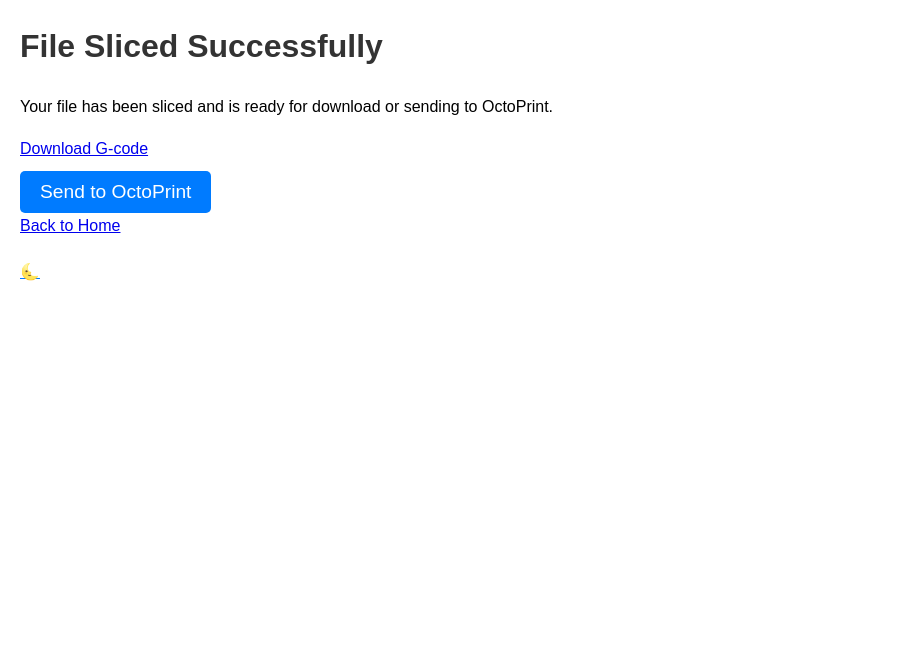
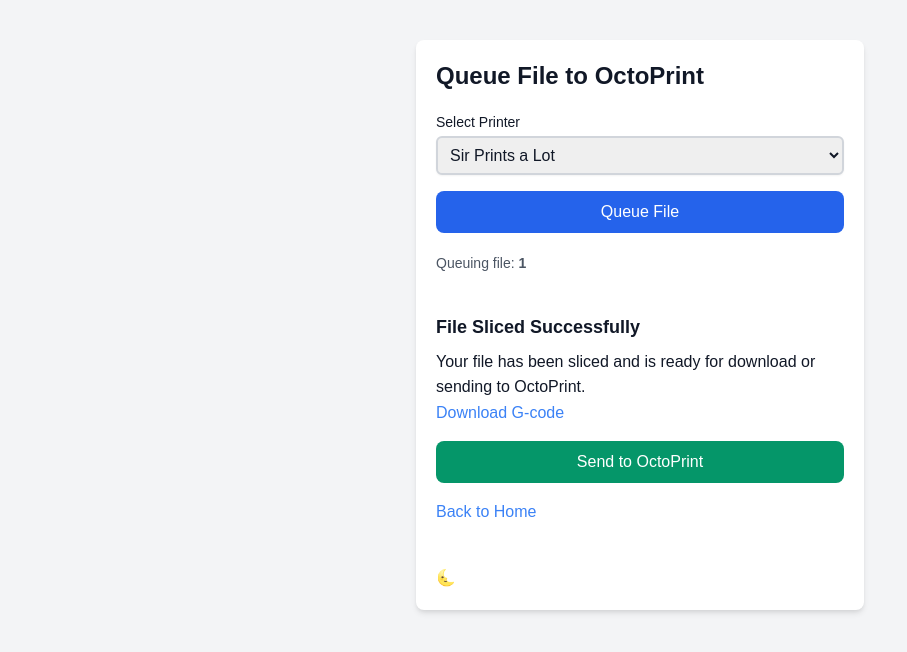
Before and after one commit to eastoncrafter/appleslicer, a Flask app: page /sliced_file/1 in a window 1280 px wide. Shown: the top 652 px of the page, without its empty margins (0-907 px from the left). Run offline with Flask 3, Linux system fonts and the light colour scheme.

Commit message:
Queue update, adds support for Continuous print

```diff
--- a/app.py
+++ b/app.py
@@ -3,14 +3,15 @@ import os
 import subprocess
 import requests
 from werkzeug.utils import secure_filename
+import json
 
 app = Flask(__name__)
 
 UPLOAD_FOLDER = 'uploads'
 OUTPUT_FOLDER = 'outputs'
 SLIC3R_EXECUTABLE = 'C:\\Program Files\\Prusa3D\\PrusaSlicer\\prusa-slicer-console.exe'
-OCTOPRINT_API_KEY = 'enter your token here'
-OCTOPRINT_URL = 'http://192.168.50.160/api/files/local'
+OCTOPRINT_API_KEY = 'eP1a5wTv8q5hn3ArUFxq1Kffg8Kh0pYd-3erT1_JqlI'
+OCTOPRINT_URL = 'http://10.1.10.56/api/files/local'
 
 app.config['UPLOAD_FOLDER'] = UPLOAD_FOLDER
 app.config['OUTPUT_FOLDER'] = OUTPUT_FOLDER
@@ -19,6 +20,9 @@ app.config['OUTPUT_FOLDER'] = OUTPUT_FOLDER
 os.makedirs(UPLOAD_FOLDER, exist_ok=True)
 os.makedirs(OUTPUT_FOLDER, exist_ok=True)
 
+
+
+# Index page, renders options and list of config files
 @app.route('/')
 def index():
     options = [
@@ -29,6 +33,12 @@ def index():
 
     return render_template('index.html', options=options, config_files=config_files)
 
+
+
+
+
+
+# Main Slicing function, takes the uploaded file and config file, and slices the STL file, then redirects to the sliced file page with options to download, send to octoprint, queue to octoprint, or return to home.
 @app.route('/upload', methods=['POST'])
 def upload_file():
     if 'file' not in request.files or not request.files['file'].filename:
@@ -70,14 +80,66 @@ def upload_file():
 
     return redirect(url_for('sliced_file_page', filename=os.path.basename(output_file)))
 
+
+
+
+
+
+
+
+#Slice config management
+####################################################################################################
+@app.route('/save_config', methods=['POST'])
+def save_config():
+    if 'config_file' not in request.files or not request.files['config_file'].filename:
+        return "No config file provided.", 400
+
+    config_file = request.files['config_file']
+    config_name = request.form.get('config_name', config_file.filename)
+    config_filename = secure_filename(config_name)
+    config_filepath = os.path.join(app.config['UPLOAD_FOLDER'], config_filename)
+    config_file.save(config_filepath)
+
+    return redirect(url_for('index'))
+#--------------------------------------------------------------------------------------------------#
+@app.route('/delete_config/<config_name>', methods=['POST'])
+def delete_config(config_name):
+    config_filepath = os.path.join(app.config['UPLOAD_FOLDER'], secure_filename(config_name))
+    if os.path.exists(config_filepath):
+        os.remove(config_filepath)
+        return redirect(url_for('index'))
+    else:
+        return "Config file not found.", 404
+####################################################################################################
+
+
+
+
+
+
+
+
+# Simple interface to download the gcode, push or queue to octoprint, or return to home. Accepts the filename of the gcode file so it can be passed to /download and /send_to_octoprint
 @app.route('/sliced_file/<filename>')
 def sliced_file_page(filename):
     return render_template('sliced_file.html', filename=filename)
 
+
+# Download function for the above function
 @app.route('/download/<filename>')
 def download_file(filename):
     return send_from_directory(app.config['OUTPUT_FOLDER'], filename)
 
+
+
+
+
+
+
+
+
+
+# Send to Octoprint : Accepts the filename of the gcode file, then posts it to the octoprint api with OCTOPRINT_URL and OCTOPRINT_API_KEY as defined at the top of the file.
 @app.route('/send_to_octoprint/<filename>', methods=['POST'])
 def send_to_octoprint(filename):
     file_path = os.path.join(app.config['OUTPUT_FOLDER'], filename)
@@ -96,27 +158,90 @@ def send_to_octoprint(filename):
     else:
         return f"Failed to send file to OctoPrint: {response.status_code} - {response.text}", 500
 
-@app.route('/save_config', methods=['POST'])
-def save_config():
-    if 'config_file' not in request.files or not request.files['config_file'].filename:
-        return "No config file provided.", 400
 
-    config_file = request.files['config_file']
-    config_name = request.form.get('config_name', config_file.filename)
-    config_filename = secure_filename(config_name)
-    config_filepath = os.path.join(app.config['UPLOAD_FOLDER'], config_filename)
-    config_file.save(config_filepath)
 
-    return redirect(url_for('index'))
+# Advanced Queue to octoprint page
+# Serves a page that shows a dropdown for which printer to print on, and a submit button to queue the file to that printer. Accepts the filename of the gcode file. Renders the queue_to_octoprint.html template.
+@app.route('/queue_to_octoprint/<filename>')
+def queue_to_octoprint_page(filename):
+    return render_template('queue_to_octoprint.html', filename=filename)
 
-@app.route('/delete_config/<config_name>', methods=['POST'])
-def delete_config(config_name):
-    config_filepath = os.path.join(app.config['UPLOAD_FOLDER'], secure_filename(config_name))
-    if os.path.exists(config_filepath):
-        os.remove(config_filepath)
-        return redirect(url_for('index'))
-    else:
-        return "Config file not found.", 404
+
+#Queue to octoprint post function #takes the filename of the gcode file and the printer name, then posts the file to the octoprint api as normal. Will then make a post request to Continuous Print plugin to queue the file to the selected printer. Post to  http://10.1.10.56/plugin/continuousprint/set/add with json provided
+@app.route('/queue_to_octoprint/<filename>', methods=['POST'])
+def queue_to_octoprint(filename):
+    printer_name = request.form.get('printer_name')
+    file_path = os.path.join(app.config['OUTPUT_FOLDER'], filename)
+    if not os.path.exists(file_path):
+        return "File not found.", 404
+
+    with open(file_path, 'rb') as file:
+        response = requests.post(
+            OCTOPRINT_URL,
+            headers={'X-Api-Key': OCTOPRINT_API_KEY},
+            files={'file': file}
+        )
+
+    if response.status_code == 201:
+        headers = {
+        "Authorization": "Bearer eP1a5wTv8q5hn3ArUFxq1Kffg8Kh0pYd-3erT1_JqlI",  # Replace <your-token> with the actual token
+        "Content-Type": "application/json"
+      }
+        queue_response = requests.post(
+            url='http://10.1.10.56/plugin/continuousprint/set/add',
+            headers={
+                "Authorization": "Bearer iggUK5dwXCiO66NQIZKl06oIjWL1c9_mpWTIu2GZ4ps", # Replace <your-token> with the actual token
+            },
+            files={
+                'json': (None, json.dumps({
+                    "path": filename,  # dynamically post with the filename provided
+                    "sd": False,
+                    "count": 1,
+                    "jobDraft": False,
+                    "queue": "local",
+                    "profiles": ["Creality Ender 3"]
+                }))
+            }
+        )
+        print(queue_response)
+        if queue_response.status_code == 200:
+
+            return "File successfully queued to OctoPrint."
+        else:
+                return f"Failed to queue file: {queue_response.status_code} - {queue_response.text}", 500
+
+
+
+
+
+
+
+
+
+
+
+
+
+
+
+
+
+
+
+
+
+
+
+
+
+
+
+
+
+
+
+
+
 
 if __name__ == '__main__':
     app.run(debug=True)
--- a/templates/sliced_file.html
+++ b/templates/sliced_file.html
@@ -3,41 +3,19 @@
 <head>
     <meta charset="UTF-8">
     <meta name="viewport" content="width=device-width, initial-scale=1.0">
-    <title>Sliced File</title>
+    <title>Queue to OctoPrint</title>
+    <link rel="stylesheet" href="https://cdnjs.cloudflare.com/ajax/libs/tailwindcss/2.2.19/tailwind.min.css">
     <style>
         body {
             font-family: Arial, sans-serif;
-            margin: 20px;
             line-height: 1.6;
-            background-color: white;
-            color: black;
-        }
-        h1, h2 {
-            color: #333;
-        }
-        .upload-button {
-            font-size: 1.2em;
-            padding: 10px 20px;
-            background-color: #007bff;
-            color: white;
-            border: none;
-            cursor: pointer;
-            border-radius: 5px;
-        }
-        .upload-button:hover {
-            background-color: #0056b3;
-        }
-        .toggle-button {
-            cursor: pointer;
-            color: #007bff;
-            text-decoration: underline;
         }
         .dark-mode {
             background-color: #333;
-            color: white;
+            color: black;
         }
         .dark-mode h1, .dark-mode h2 {
-            color: white;
+            color: black;
         }
         .dark-mode .upload-button {
             background-color: #555;
@@ -50,6 +28,19 @@
         }
         .dark-mode a:hover {
             color: #63b8ff;
+        }
+        .dark-mode p {
+            color: black;
+        }
+        .dark-mode label {
+            color: black;
+        }
+        select {
+            border: 2px solid #4A90E2;
+            padding: 0.5rem;
+        }
+        .dark-mode select {
+            border-color: #1e90ff;
         }
     </style>
     <script>
@@ -71,18 +62,45 @@
         document.addEventListener('DOMContentLoaded', loadDarkMode);
     </script>
 </head>
-<body>
-    <h1>File Sliced Successfully</h1>
-    <p>Your file has been sliced and is ready for download or sending to OctoPrint.</p>
-    <a href="/download/{{ filename }}" class="download-link">Download G-code</a>
-    <form action="/send_to_octoprint/{{ filename }}" method="post" style="margin-top: 10px;">
-        <button type="submit" class="upload-button">Send to OctoPrint</button>
-    </form>
-    <a href="/" class="home-link">Back to Home</a>
+<body class="bg-gray-100 text-gray-900">
+    <div class="container mx-auto mt-10 p-5 max-w-md bg-white rounded-lg shadow-md">
+        <h1 class="text-2xl font-bold mb-5">Queue File to OctoPrint</h1>
 
-    <!-- Dark Mode Toggle -->
-    <div style="margin-top: 20px;">
-        <span id="dark-mode-toggle" class="toggle-button" onclick="toggleDarkMode()">🌜</span>
+        <form action="/queue_to_octoprint/{{ filename }}" method="POST" class="space-y-4">
+            <div>
+                <label for="printer_name" class="block text-sm font-medium">Select Printer</label>
+                <select id="printer_name" name="printer_name" class="mt-1 block w-full rounded-md border-gray-300 shadow-sm focus:ring-indigo-500 focus:border-indigo-500">
+                    <option value="Creality Ender 3">Sir Prints a Lot</option>
+                    <option value="Printer2">Printer 2</option>
+                    <option value="Printer3">Printer 3</option>
+                </select>
+            </div>
+
+            <div>
+                <button type="submit" class="w-full bg-blue-600 text-white py-2 px-4 rounded-lg hover:bg-blue-700 focus:outline-none focus:ring-2 focus:ring-offset-2 focus:ring-blue-500">
+                    Queue File
+                </button>
+            </div>
+        </form>
+
+        <p class="mt-5 text-sm text-gray-600">Queuing file: <strong>{{ filename }}</strong></p>
+
+        <div class="mt-10">
+            <h1 class="text-lg font-bold">File Sliced Successfully</h1>
+            <p class="mt-2">Your file has been sliced and is ready for download or sending to OctoPrint.</p>
+            <a href="/download/{{ filename }}" class="text-blue-500 hover:underline">Download G-code</a>
+            <form action="/send_to_octoprint/{{ filename }}" method="post" class="mt-4">
+                <button type="submit" class="w-full bg-green-600 text-white py-2 px-4 rounded-lg hover:bg-green-700 focus:outline-none focus:ring-2 focus:ring-offset-2 focus:ring-green-500">
+                    Send to OctoPrint
+                </button>
+            </form>
+            <a href="/" class="block mt-4 text-blue-500 hover:underline">Back to Home</a>
+        </div>
+
+        <!-- Dark Mode Toggle -->
+        <div class="mt-10">
+            <span id="dark-mode-toggle" class="cursor-pointer text-blue-500 hover:underline" onclick="toggleDarkMode()">🌜</span>
+        </div>
     </div>
 </body>
 </html>
```
Also changed, not shown: oldapp.py.txt (added, +259 -0 lines), templates/queue_to_octoprint.html (added, +33 -0 lines).
